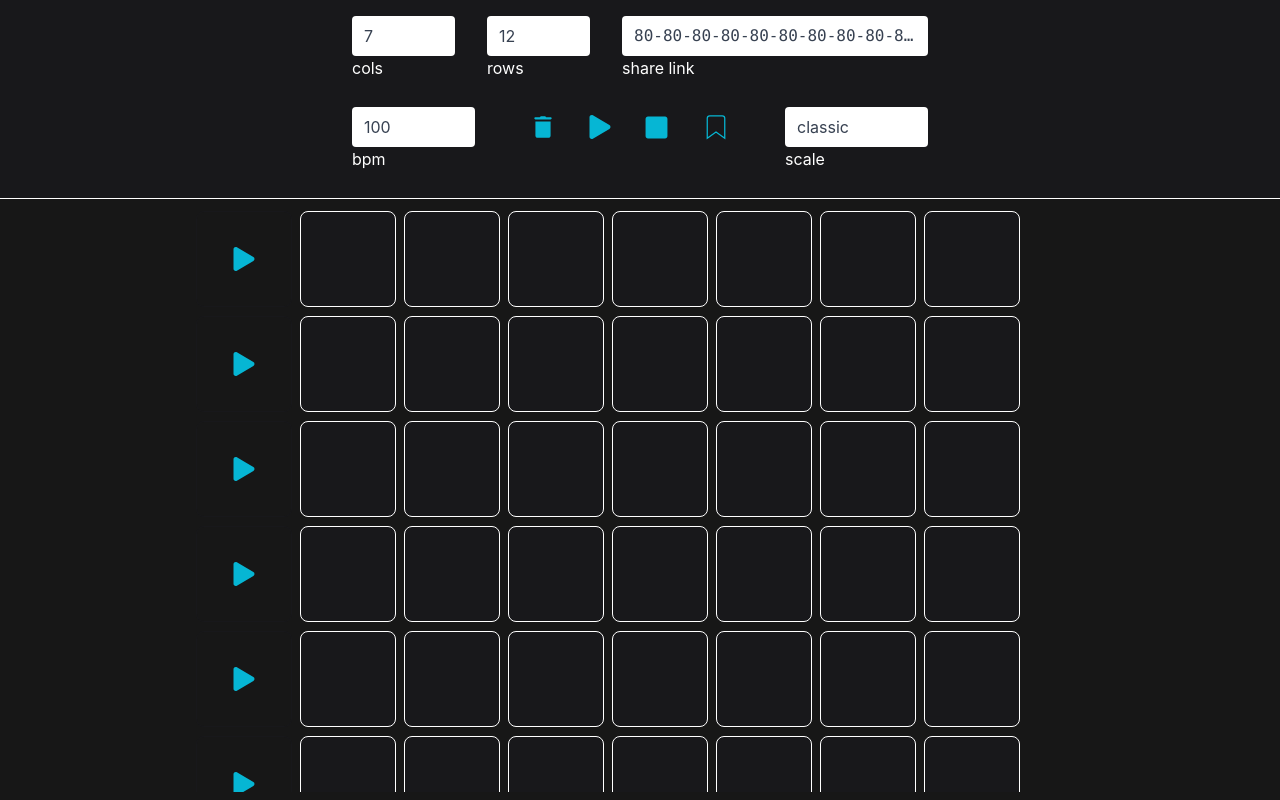
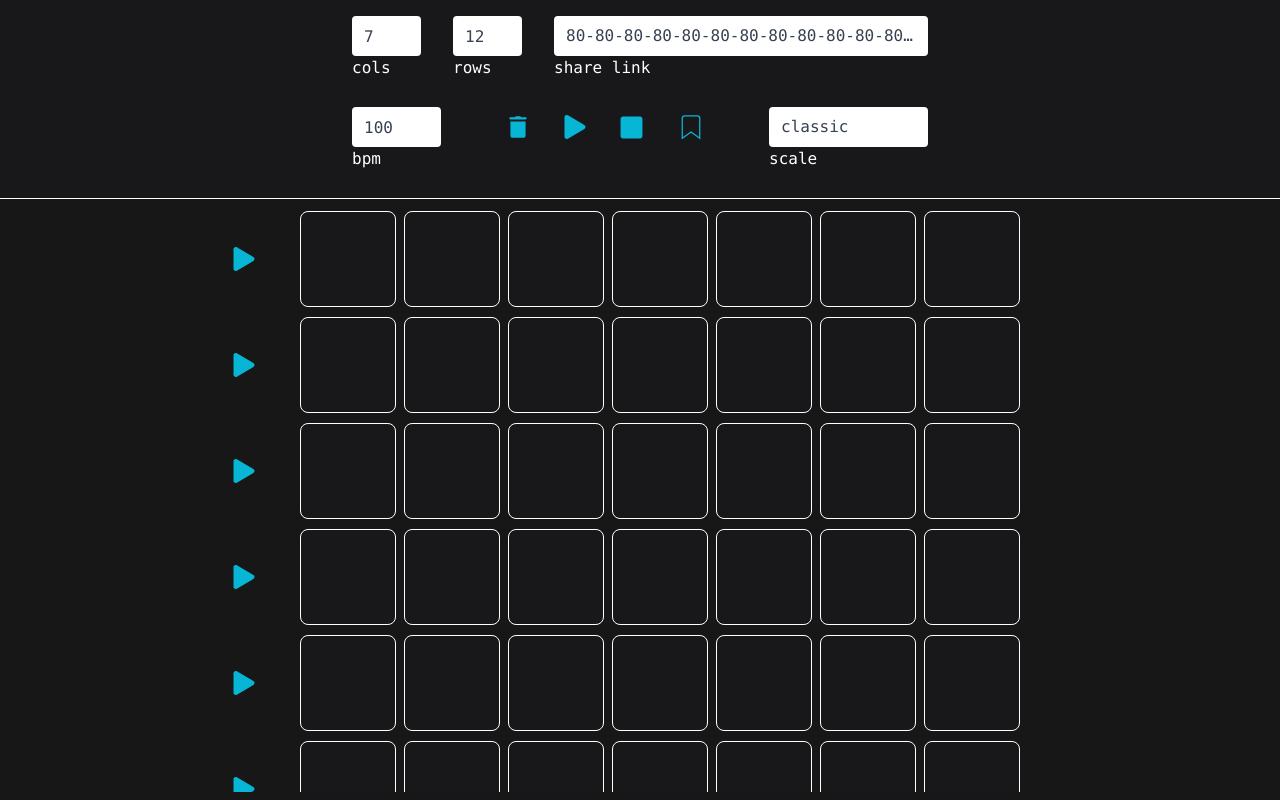
Before and after one commit to correaswebert/synthpad, a Svelte app: page / in a window 1280 px wide. Built offline with nearby package versions, Linux system fonts and the light colour scheme.

Commit message:
using monospace font

```diff
--- a/public/global.css
+++ b/public/global.css
@@ -8,5 +8,6 @@ html, body {
 }
 
 body {
-	font-family: -apple-system, BlinkMacSystemFont, "Segoe UI", Roboto, Oxygen-Sans, Ubuntu, Cantarell, "Helvetica Neue", sans-serif;
+	font-family: ui-monospace, SFMono-Regular, Menlo, Monaco, Consolas, "Liberation Mono", "Courier New", monospace;
+	/* font-family: -apple-system, BlinkMacSystemFont, "Segoe UI", Roboto, Oxygen-Sans, Ubuntu, Cantarell, "Helvetica Neue", sans-serif; */
 }
```
